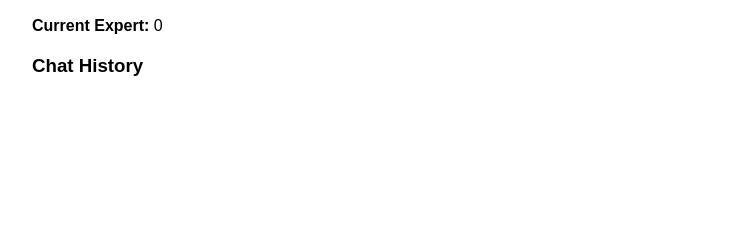
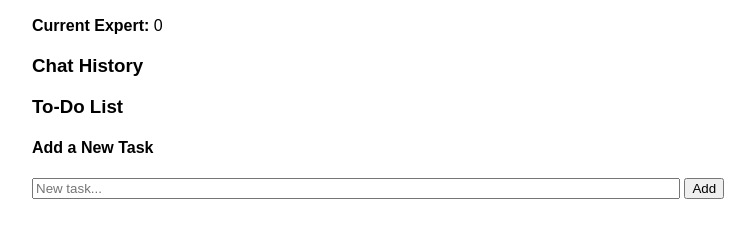
Before and after one commit to Gary20011207/Med-EECS_LLM, a Flask app: page /admin/user/1 in a window 1280 px wide. Shown: the part 183-423 px from the top of the page, without its empty margins (208-963 px from the left). Run offline with Flask 3, Linux system fonts and the light colour scheme; the visitor is signed in with stand-in values (Sample User, id 1); data comes from the database, SQL or seed files in the repository; data that the repository does not hold is empty; parts of the project's set-up code (start-up, migrations or seed data) failed here and were passed over.

Commit message:
Added todo lists

```diff
--- a/app.py
+++ b/app.py
@@ -48,9 +48,13 @@ def view_user_details(user_id):
         conn.close()
         return abort(403)  # Forbidden
 
-    user = conn.execute("SELECT username, dob, surgery_type, current_expert FROM users WHERE id = ?", (user_id,)).fetchone()
+    user = conn.execute("SELECT id, username, dob, surgery_type, current_expert FROM users WHERE id = ?", (user_id,)).fetchone()
     chat_history = conn.execute(
         "SELECT sender, message, timestamp FROM chat_history WHERE user_id = ? ORDER BY timestamp ASC",
+        (user_id,)
+    ).fetchall()
+    todo_list = conn.execute(
+        "SELECT id, task, completed FROM todo_list WHERE user_id = ?",
         (user_id,)
     ).fetchall()
     conn.close()
@@ -58,7 +62,56 @@ def view_user_details(user_id):
     if not user:
         return abort(404)  # User not found
 
-    return render_template("user_details.html", user=user, chat_history=chat_history)
+    return render_template("user_details.html", user=user, chat_history=chat_history, todo_list=todo_list)
+
+@app.route("/admin/add_todo/<int:user_id>", methods=["POST"])
+def admin_add_todo(user_id):
+    if "user_id" not in session or session.get("is_admin") != 1:
+        return abort(403)  # Forbidden
+
+    task = request.form.get("task")
+    if not task:
+        return "Task cannot be empty!", 400
+
+    add_todo_item(user_id, task)
+    return redirect(url_for("view_user_details", user_id=user_id))
+
+@app.route("/admin/complete_todo/<int:user_id>/<int:item_id>", methods=["POST"])
+def admin_complete_todo(user_id, item_id):
+    if "user_id" not in session or session.get("is_admin") != 1:
+        return abort(403)
+    # Forbidden
+    update_todo_item(item_id, 1)
+    return redirect(url_for("view_user_details", user_id=user_id))
+
+@app.route("/admin/uncomplete_todo/<int:user_id>/<int:item_id>", methods=["POST"])
+def admin_uncomplete_todo(user_id, item_id):
+    if "user_id" not in session or session.get("is_admin") != 1:
+        return abort(403)
+    # Forbidden
+    update_todo_item(item_id, 0)
+    return redirect(url_for("view_user_details", user_id=user_id))
+
+@app.route("/admin/delete_todo/<int:user_id>/<int:item_id>", methods=["POST"])
+def admin_delete_todo(user_id, item_id):
+    if "user_id" not in session or session.get("is_admin") != 1:
+        return abort(403)
+    # Forbidden
+    delete_todo_item(item_id)
+    return redirect(url_for("view_user_details", user_id=user_id))
+
+@app.route("/admin/delete_user/<int:user_id>", methods=["POST"])
+def admin_delete_user(user_id):
+    if "user_id" not in session or session.get("is_admin") != 1:
+        return abort(403)
+    # Forbidden
+    conn = get_db_connection()
+    conn.execute("DELETE FROM users WHERE id = ?", (user_id,))
+    conn.execute("DELETE FROM chat_history WHERE user_id = ?", (user_id,))
+    conn.execute("DELETE FROM todo_list WHERE user_id = ?", (user_id,))
+    conn.commit()
+    conn.close()
+    return redirect(url_for("admin_dashboard"))
 
 # User registration
 @app.route("/register", methods=["GET", "POST"])
@@ -229,11 +282,66 @@ def get_current_expert(user_id): # Default (0), 營養師(1)、護理(2)、復
     current_expert = conn.execute("SELECT current_expert FROM users WHERE id = ?", (user_id,)).fetchone()
     conn.close()
     return current_expert
+def get_todo_list(user_id):
+    conn = get_db_connection()
+    todo_list = conn.execute("SELECT * FROM todo_list WHERE user_id = ?", (user_id,)).fetchall()
+    conn.close()
+    return todo_list
+def add_todo_item(user_id, task):
+    conn = get_db_connection()
+    conn.execute("INSERT INTO todo_list (user_id, task) VALUES (?, ?)", (user_id, task))
+    conn.commit()
+    conn.close()
+def update_todo_item(item_id, completed):
+    conn = get_db_connection()
+    conn.execute("UPDATE todo_list SET completed = ? WHERE id = ?", (completed, item_id))
+    conn.commit()
+    conn.close()
+def delete_todo_item(item_id):
+    conn = get_db_connection()
+    conn.execute("DELETE FROM todo_list WHERE id = ?", (item_id,))
+    conn.commit()
+    conn.close()
+
+@app.route("/get_todo_list")
+def get_todo_list_route():
+    if "user_id" not in session:
+        return jsonify([])
+
+    todo_list = get_todo_list(session["user_id"])
+    return jsonify([{"id": item["id"], "task": item["task"], "completed": bool(item["completed"])} for item in todo_list])
+
+@app.route("/add_todo", methods=["POST"])
+def add_todo_route():
+    if "user_id" not in session:
+        return jsonify({"error": "Unauthorized"}), 401
+
+    data = request.json
+    task = data.get("task")
+    if not task:
+        return jsonify({"error": "Task cannot be empty"}), 400
+
+    add_todo_item(session["user_id"], task)
+    return jsonify({"success": True})
+
+@app.route("/update_todo/<int:item_id>", methods=["POST"])
+def update_todo_route(item_id):
+    if "user_id" not in session:
+        return jsonify({"error": "Unauthorized"}), 401
+
+    data = request.json
+    completed = data.get("completed")
+    if completed is None:
+        return jsonify({"error": "Invalid request"}), 400
+
+    update_todo_item(item_id, int(completed))
+    return jsonify({"success": True})
 
 if __name__ == "__main__":
     # Initialize the database if it doesn't exist
     if not os.path.exists(DB_PATH):
         conn = get_db_connection()
+        # Create a new SQLite database
         conn.execute('''
             CREATE TABLE IF NOT EXISTS users (
                 id INTEGER PRIMARY KEY AUTOINCREMENT,
@@ -245,6 +353,7 @@ if __name__ == "__main__":
                 current_expert INTEGER DEFAULT 0 NOT NULL
             )
         ''')
+        # Create a table for chat history
         conn.execute('''
             CREATE TABLE IF NOT EXISTS chat_history (
                 id INTEGER PRIMARY KEY AUTOINCREMENT,
@@ -255,6 +364,17 @@ if __name__ == "__main__":
                 FOREIGN KEY (user_id) REFERENCES users(id)
             )
         ''')
+        # Create a table for todo list
+        conn.execute('''
+            CREATE TABLE IF NOT EXISTS todo_list (
+                id INTEGER PRIMARY KEY AUTOINCREMENT,
+                user_id INTEGER NOT NULL,
+                task TEXT NOT NULL,
+                completed INTEGER DEFAULT 0,
+                FOREIGN KEY (user_id) REFERENCES users(id)
+            )
+        ''')
+        # Create an admin user
         conn.execute('''
             INSERT INTO users (username, password, is_admin) VALUES (?, ?, ?)
         ''', ("admin", generate_password_hash("nimda"), 1))
--- a/templates/user_details.html
+++ b/templates/user_details.html
@@ -26,5 +26,35 @@
             </div>
         {% endfor %}
     </div>
+    <div class="todo-list">
+        <h3>To-Do List</h3>
+        <ul>
+            {% for item in todo_list %}
+                <li style="margin-bottom: 10px;">
+                    {{ item.task }}
+                    {% if not item.completed %}
+                        <form method="POST" action="/admin/complete_todo/{{ user.id }}/{{ item.id }}" style="display:inline;">
+                            <button type="submit">Complete</button>
+                        </form>
+                    {% else %}
+                        <span> (Completed)</span>
+                    {% endif %}
+                    {% if item.completed %}
+                        <form method="POST" action="/admin/uncomplete_todo/{{ user.id }}/{{ item.id }}" style="display:inline;">
+                            <button type="submit">Uncomplete</button>
+                        </form>
+                    {% endif %}
+                    <form method="POST" action="/admin/delete_todo/{{ user.id }}/{{ item.id }}" style="display:inline;">
+                        <button type="submit">Delete</button>
+                    </form>
+                </li>
+            {% endfor %}
+        </ul>
+        <h4>Add a New Task</h4>
+        <form method="POST" action="/admin/add_todo/{{ user.id }}">
+            <input type="text" name="task" placeholder="New task..." required style="width: 80%;">
+            <button type="submit">Add</button>
+        </form>
+    </div>
 </body>
 </html>
```
Also changed, not shown: templates/chat.html (+23 -1 lines).
